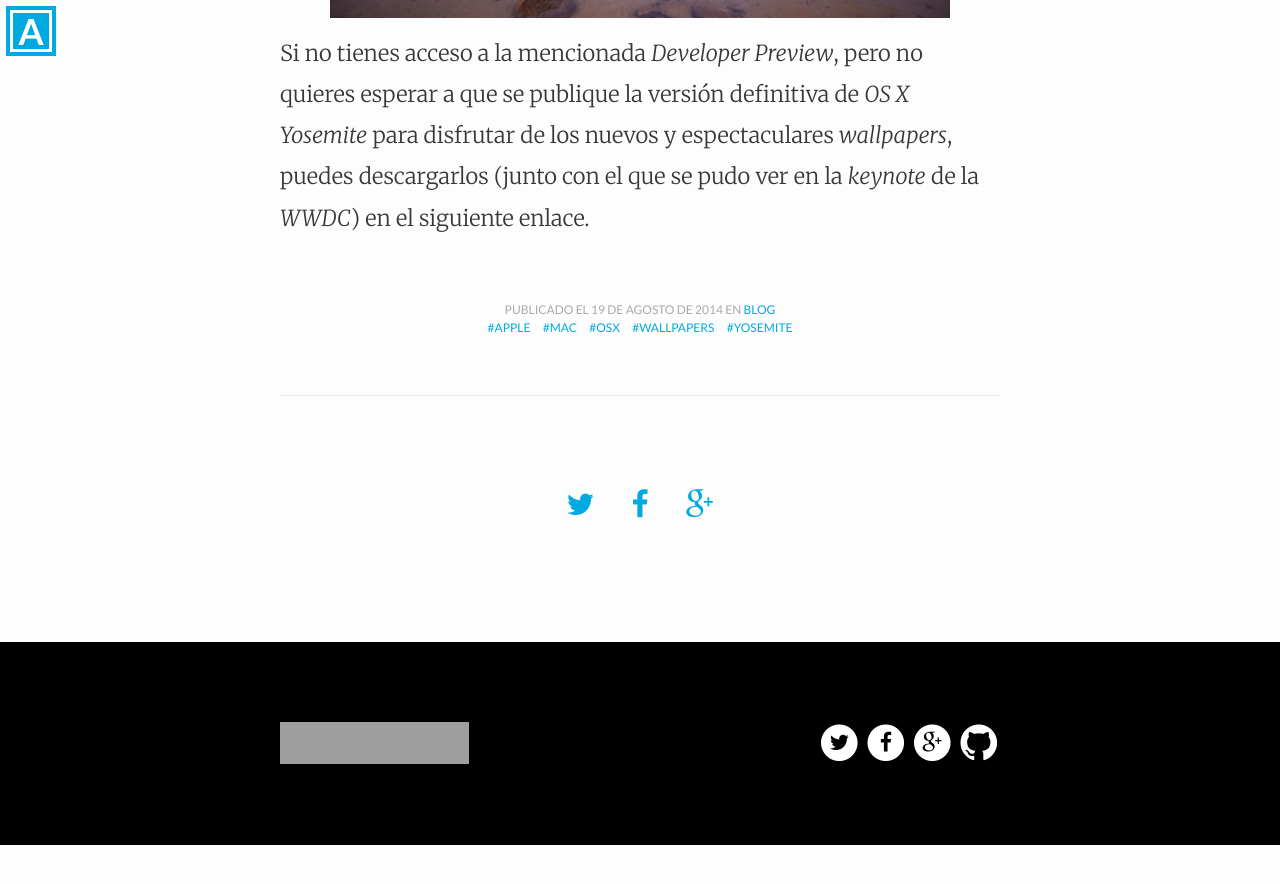
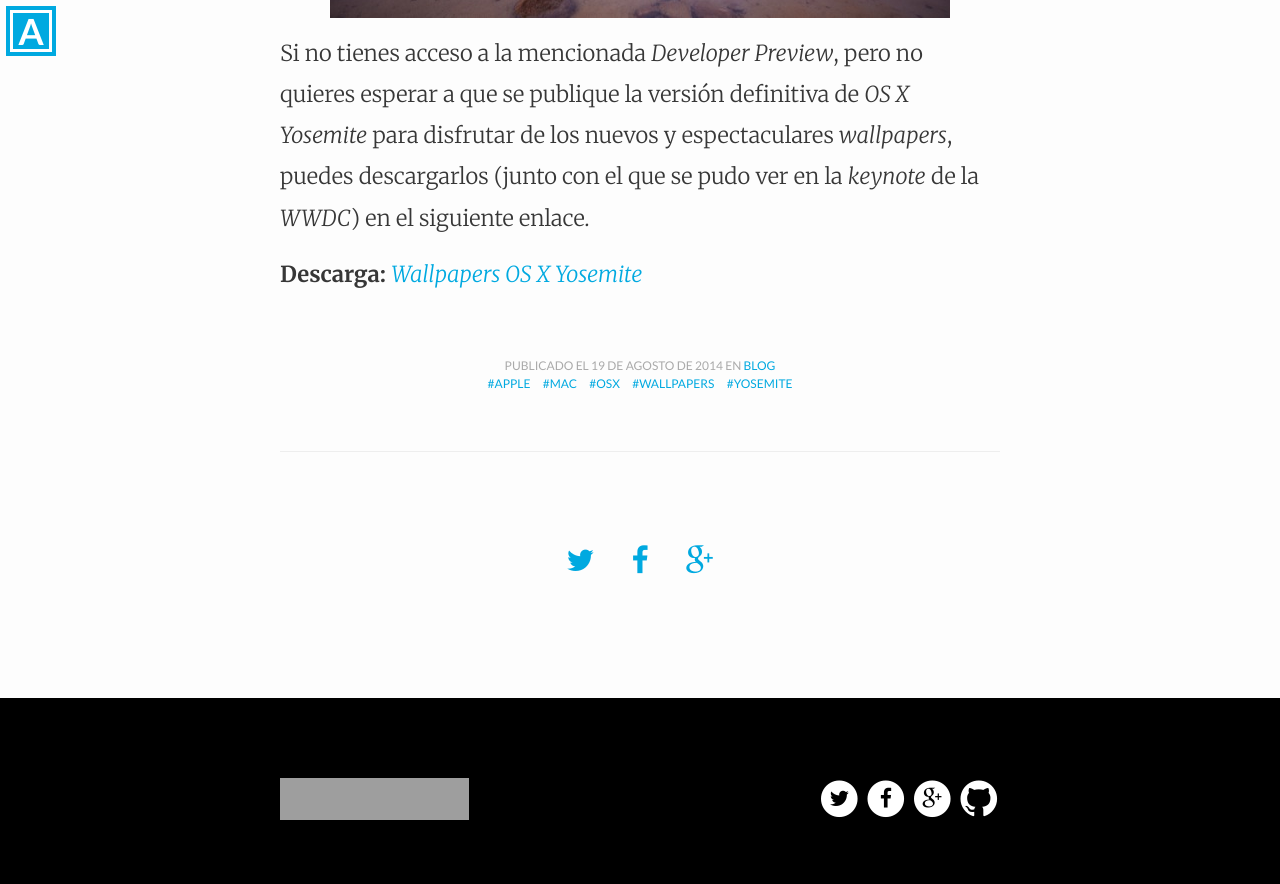
Before and after one commit to asiertejada/asiertejada.github.io, a Jekyll site: the page built from _posts/2014-08-19-wallpapers-yosemite.md, in a window 1280 px wide and 900 px high, scrolled down 2547 px. Shown: the top 884 px of the window. Built offline with Jekyll 4.4.1, drawn with Linux system fonts in a browser that asks for light colours; before the commit the page ends 3392 px from its top, so only the background shows below that; grey boxes are pictures that could not be loaded.

Commit message:
Download link added

```diff
--- a/_posts/2014-08-19-wallpapers-yosemite.md
+++ b/_posts/2014-08-19-wallpapers-yosemite.md
@@ -22,3 +22,5 @@
 ![ ]({{ site.url }}/assets/img/{{ page.images_folder }}/yosemite-5.jpg)
 
 Si no tienes acceso a la mencionada *Developer Preview*, pero no quieres esperar a que se publique la versión definitiva de *OS X Yosemite* para disfrutar de los nuevos y espectaculares *wallpapers*, puedes descargarlos (junto con el que se pudo ver en la *keynote* de la *WWDC*) en el siguiente enlace.
+
+**Descarga:** [*Wallpapers OS X Yosemite*](https://dl.dropboxusercontent.com/u/8761235/Wallpapers%20Yosemite.zip)
```
